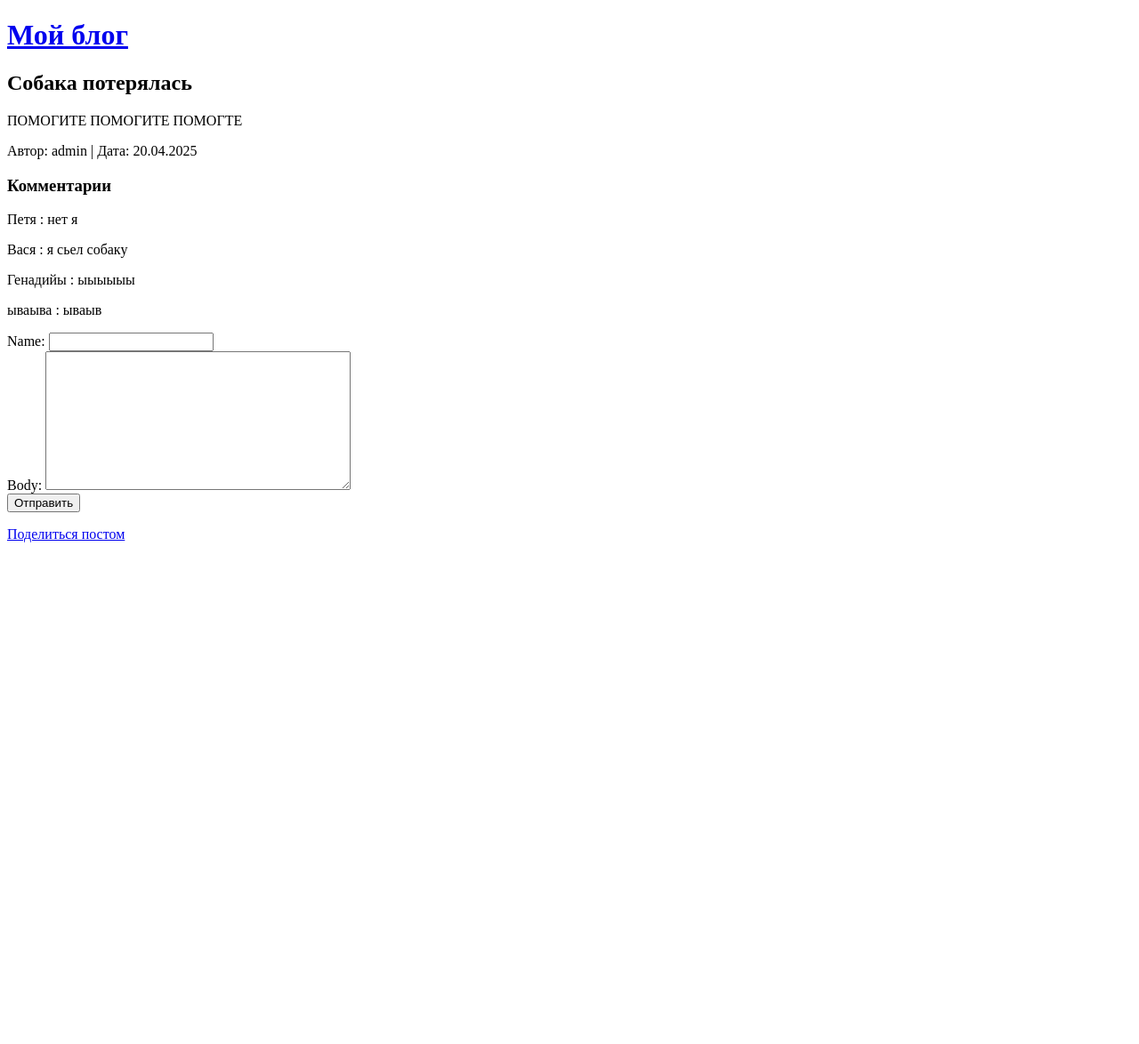
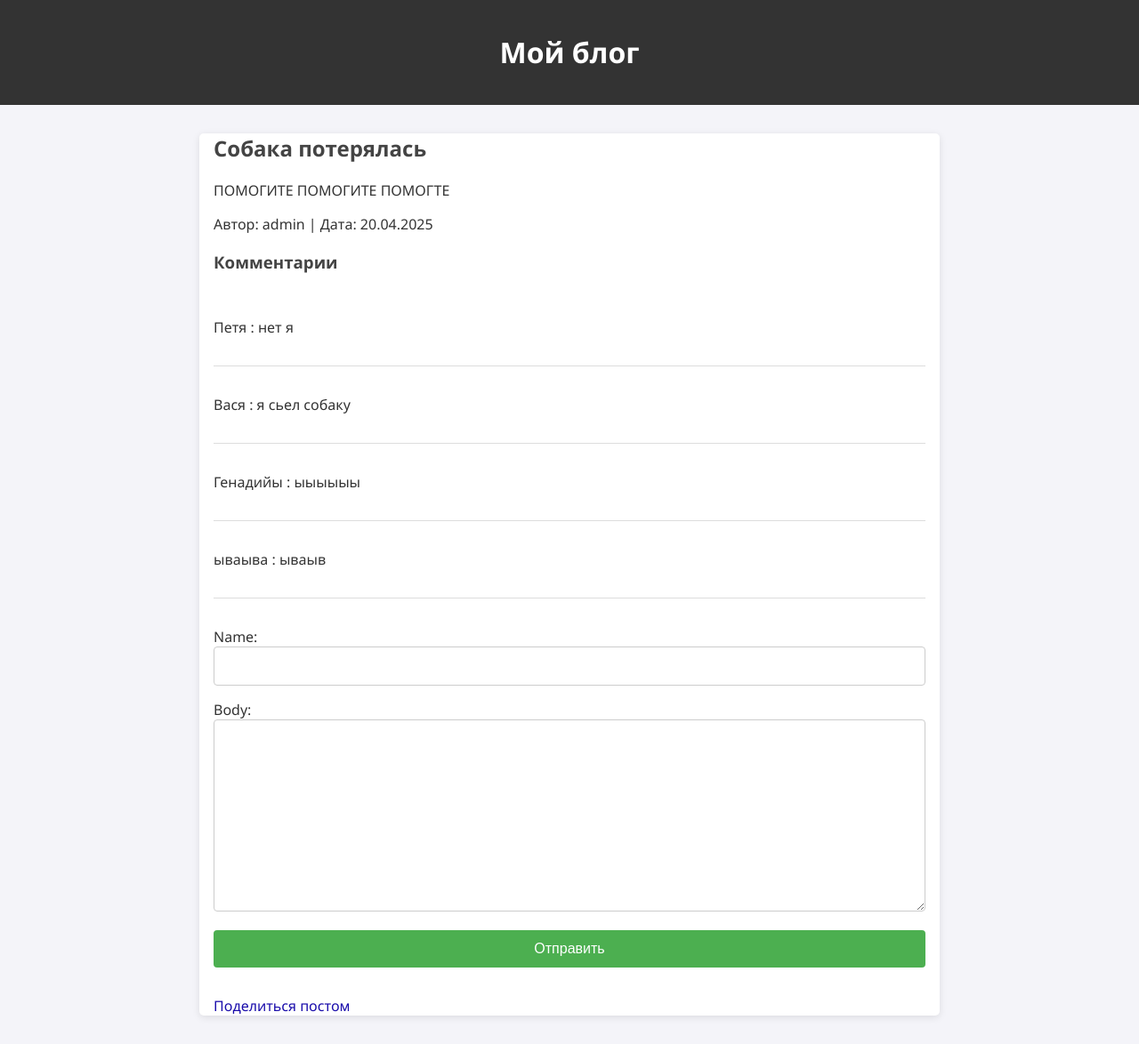
Before and after one commit to AlgoClassWork/myblog, a Django app: template blog/templates/blog/detail.html in a window 1280 px wide. Shown: the whole page at 89% size. Before the commit the page ends 610 px from the top, so only its background shows below. Run offline with Django 5.2, Linux system fonts and the light colour scheme; the template is opened without the code that fills it: values that come from a table or form of the project are taken from there, others are empty; data comes from the database, SQL or seed files in the repository; parts of the project's set-up code (start-up, migrations or seed data) failed here and were passed over.

Commit message:
Add files via upload

```diff
--- a/blog/static/css/style.css
+++ b/blog/static/css/style.css
@@ -0,0 +1,76 @@
+body {
+    font-family: 'Segoe UI', Tahoma, Geneva, Verdana, sans-serif;
+    background-color: #f4f4f9;
+    margin: 0;
+    padding: 0;
+    color: #333;
+}
+
+header {
+    background-color: #333;
+    color: white;
+    padding: 1rem;
+    text-align: center;
+}
+
+header h1 a {
+    color: white;
+    text-decoration: none;
+}
+
+main {
+    max-width: 800px;
+    margin: 2rem auto;
+    padding: 0 1rem;
+    background-color: white;
+    box-shadow: 0 2px 8px rgba(0,0,0,0.1);
+    border-radius: 5px;
+}
+
+h2, h3 {
+    color: #444;
+}
+
+.post, .comment {
+    border-bottom: 1px solid #ddd;
+    padding: 1rem 0;
+}
+
+.post:last-child, .comment:last-child {
+    border-bottom: none;
+}
+
+form {
+    margin-top: 2rem;
+}
+
+form input, form textarea, form button {
+    width: 100%;
+    padding: 0.75rem;
+    margin-bottom: 1rem;
+    border: 1px solid #ccc;
+    border-radius: 4px;
+    box-sizing: border-box;
+    font-size: 1rem;
+}
+
+form button {
+    background-color: #4CAF50;
+    color: white;
+    border: none;
+    cursor: pointer;
+    transition: background-color 0.3s ease;
+}
+
+form button:hover {
+    background-color: #45a049;
+}
+
+a {
+    color: #1a0dab;
+    text-decoration: none;
+}
+
+a:hover {
+    text-decoration: underline;
+}
--- a/blog/templates/blog/base.html
+++ b/blog/templates/blog/base.html
@@ -1,8 +1,11 @@
+{% load static %}
+
 <!DOCTYPE html>
 <html lang="en">
 <head>
     <title>Мой блог</title>
-    <link rel="stylesheet" href="/static/css/style.css">
+    <link rel="stylesheet" href="{% static 'css/style.css' %}">
+
 </head>
 <body>
     <header>
--- a/mysite/settings.py
+++ b/mysite/settings.py
@@ -117,7 +117,6 @@ USE_TZ = True
 # https://docs.djangoproject.com/en/5.1/howto/static-files/
 
 STATIC_URL = 'static/'
-STATICFILES_DIRS = [BASE_DIR / 'static']
 
 # Default primary key field type
 # https://docs.djangoproject.com/en/5.1/ref/settings/#default-auto-field
```
